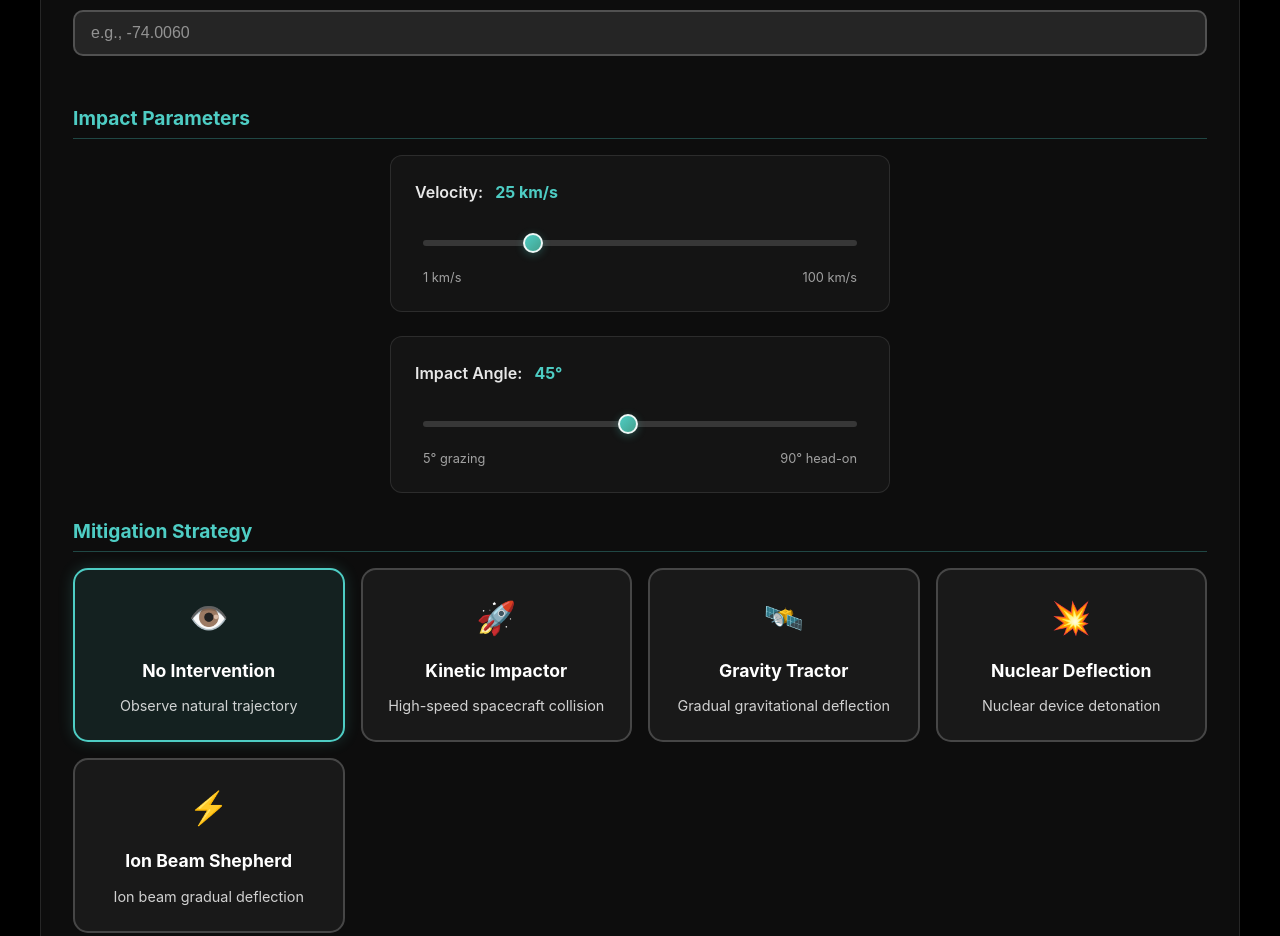
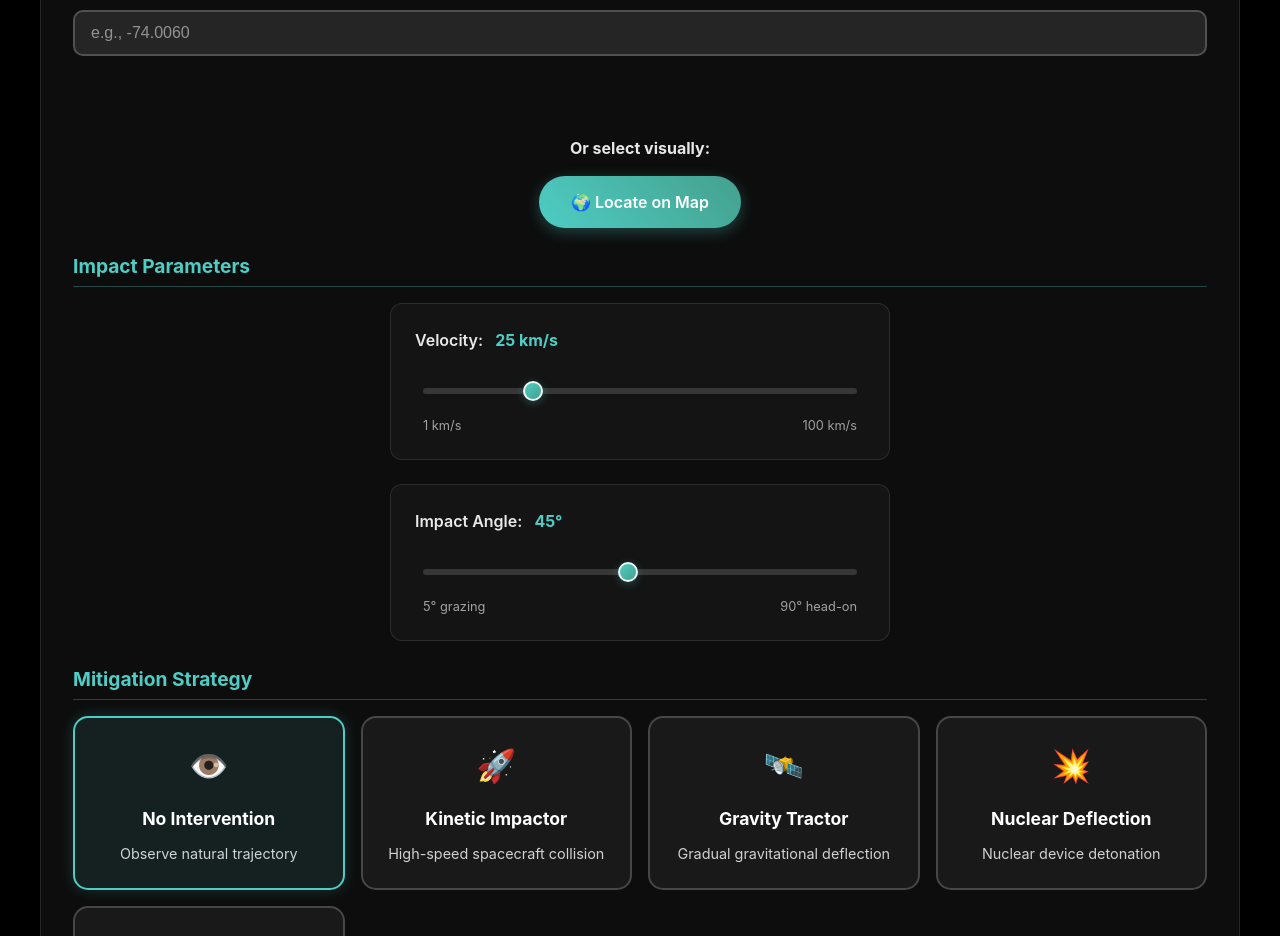
Before and after one commit to Adithya-Venkatraman05/Meteor-Madness-AI-based-Meteor-defletion, a React (Vite) app in the folder client/: page /simulation/scenario-setup in a window 1280 px wide. Shown: the part 840-1776 px from the top of the page. Built offline with nearby package versions, Linux system fonts and the light colour scheme.

Commit message:
connected scenario to globe screen

```diff
--- a/client/src/components/GlobeScreen.jsx
+++ b/client/src/components/GlobeScreen.jsx
@@ -30,6 +30,47 @@ const GlobeScreen = () => {
   useEffect(() => {
     // Initialize with quick locations
     setMarkers(quickLocations);
+
+    // Check for existing coordinates from ScenarioSetup
+    const savedCoords = localStorage.getItem('currentImpactLocation');
+    if (savedCoords) {
+      try {
+        const coordinates = JSON.parse(savedCoords);
+        if (coordinates.lat && coordinates.lng) {
+          const lat = parseFloat(coordinates.lat);
+          const lng = parseFloat(coordinates.lng);
+
+          // Set the coordinates
+          setSelectedCoordinates({ lat: lat.toFixed(4), lng: lng.toFixed(4) });
+          setManualCoords({ lat: lat.toFixed(4), lng: lng.toFixed(4) });
+
+          // Add marker for existing coordinates
+          setMarkers(prev => {
+            const filtered = prev.filter(marker => marker.name !== 'Selected Location');
+            return [...filtered, {
+              name: 'Selected Location',
+              lat,
+              lng,
+              color: '#ff0080',
+              size: 1.0,
+              type: 'selected'
+            }];
+          });
+
+          // Animate globe to the coordinates after a short delay to ensure globe is loaded
+          setTimeout(() => {
+            if (globeRef.current) {
+              globeRef.current.pointOfView({ lat, lng, altitude: 1.5 }, 1000);
+            }
+          }, 500);
+        }
+
+        // Clear the saved coordinates after loading
+        localStorage.removeItem('currentImpactLocation');
+      } catch (error) {
+        console.error('Error parsing saved coordinates:', error);
+      }
+    }
   }, []);
 
   const handleGlobeClick = (coords, event) => {
--- a/client/src/components/ScenarioSetup.css
+++ b/client/src/components/ScenarioSetup.css
@@ -133,6 +133,40 @@
   display: grid;
   grid-template-columns: 1fr 1fr;
   gap: 1rem;
+}
+
+.map-selection {
+  margin-top: 1.5rem;
+  text-align: center;
+}
+
+.map-selection h4 {
+  color: rgba(255, 255, 255, 0.9);
+  margin-bottom: 1rem;
+  font-size: 1rem;
+}
+
+.map-btn {
+  background: linear-gradient(45deg, #4ecdc4, #44a08d);
+  border: none;
+  color: white;
+  padding: 1rem 2rem;
+  border-radius: 50px;
+  font-size: 1rem;
+  font-weight: 600;
+  cursor: pointer;
+  transition: all 0.3s ease;
+  box-shadow: 0 4px 15px rgba(78, 205, 196, 0.3);
+}
+
+.map-btn:hover {
+  transform: translateY(-2px);
+  box-shadow: 0 6px 20px rgba(78, 205, 196, 0.4);
+  background: linear-gradient(45deg, #5fddd6, #4ecdc4);
+}
+
+.map-btn:active {
+  transform: translateY(0);
 }
 
 .form-group {
--- a/client/src/components/ScenarioSetup.jsx
+++ b/client/src/components/ScenarioSetup.jsx
@@ -1,4 +1,4 @@
-import React, { useState } from 'react';
+import React, { useState, useEffect } from 'react';
 import { useNavigate, Link } from 'react-router-dom';
 import './ScenarioSetup.css';
 
@@ -52,6 +52,27 @@ const ScenarioSetup = () => {
   const [errors, setErrors] = useState({});
   const [selectedLocation, setSelectedLocation] = useState(null);
 
+  // Check for coordinates from globe screen on component load
+  useEffect(() => {
+    const savedLocation = localStorage.getItem('impactLocation');
+    if (savedLocation) {
+      try {
+        const coordinates = JSON.parse(savedLocation);
+        setScenarioData(prev => ({
+          ...prev,
+          impact_location: {
+            latitude: coordinates.lat,
+            longitude: coordinates.lng
+          }
+        }));
+        // Clear the saved location to prevent reloading on refresh
+        localStorage.removeItem('impactLocation');
+      } catch (error) {
+        console.error('Error parsing saved location:', error);
+      }
+    }
+  }, []);
+
   // Predefined locations for quick selection
   const quickLocations = [
     { name: 'New York, USA', lat: 40.7128, lng: -74.0060 },
@@ -93,21 +114,15 @@ const ScenarioSetup = () => {
   };
 
   const handleLocationSelect = (location) => {
-    setSelectedLocation(location);
-    setScenarioData(prev => ({
-      ...prev,
-      impact_location: {
-        latitude: location.lat,
-        longitude: location.lng
-      }
-    }));
+    // Save the selected location coordinates to localStorage
+    const coordinates = {
+      lat: location.lat,
+      lng: location.lng
+    };
+    localStorage.setItem('currentImpactLocation', JSON.stringify(coordinates));
 
-    // Clear location errors
-    setErrors(prev => ({
-      ...prev,
-      latitude: undefined,
-      longitude: undefined
-    }));
+    // Navigate to globe screen with pre-filled coordinates
+    navigate('/simulation/globe');
   };
 
   const handleInputChange = (field, value) => {
@@ -139,13 +154,13 @@ const ScenarioSetup = () => {
   const handleSubmit = (e) => {
     e.preventDefault();
     if (validateForm()) {
-      const completeScenario = {
-        asteroid: { name: 'Sample Asteroid' }, // Mock data for now
-        scenario: scenarioData
+      // Save current coordinates and navigate to globe screen for visual confirmation
+      const coordinates = {
+        lat: scenarioData.impact_location.latitude,
+        lng: scenarioData.impact_location.longitude
       };
-      console.log('Starting simulation with:', completeScenario);
-      // TODO: Navigate to actual simulation results page
-      alert('Simulation setup complete! (Simulation page to be implemented)');
+      localStorage.setItem('currentImpactLocation', JSON.stringify(coordinates));
+      navigate('/simulation/globe');
     }
   };
 
@@ -220,6 +235,27 @@ const ScenarioSetup = () => {
                     {errors.longitude && <span className="error-message">{errors.longitude}</span>}
                   </div>
                 </div>
+              </div>
+
+              <div className="map-selection">
+                <h4>Or select visually:</h4>
+                <button
+                  type="button"
+                  className="map-btn"
+                  onClick={() => {
+                    // Save current coordinates to localStorage for globe screen
+                    const currentCoords = {
+                      lat: scenarioData.impact_location.latitude,
+                      lng: scenarioData.impact_location.longitude
+                    };
+                    if (currentCoords.lat && currentCoords.lng) {
+                      localStorage.setItem('currentImpactLocation', JSON.stringify(currentCoords));
+                    }
+                    navigate('/simulation/globe');
+                  }}
+                >
+                  🌍 Locate on Map
+                </button>
               </div>
             </div>
           </div>
```
